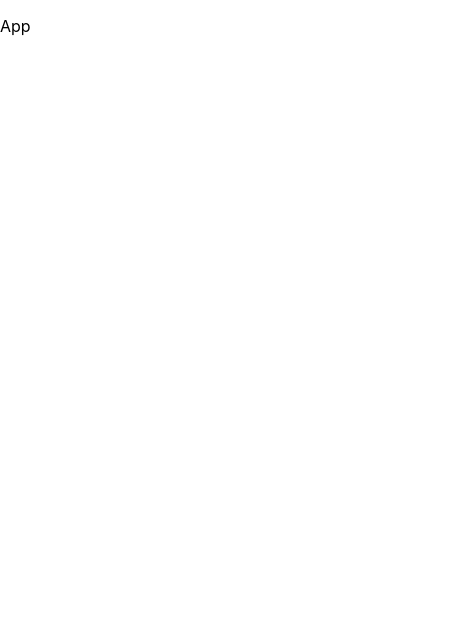
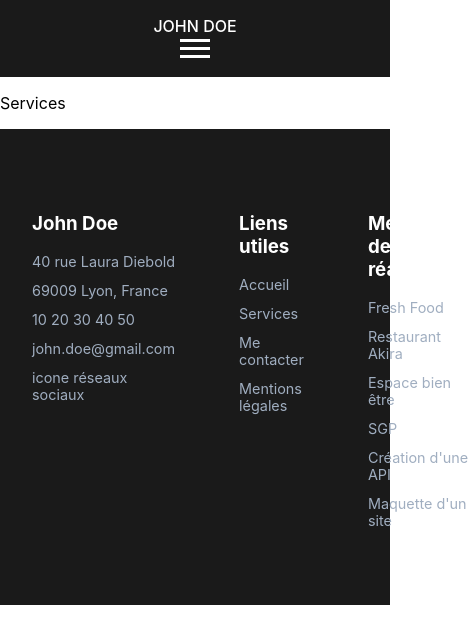
Before and after one commit to Sovegn/DeDetter_Victor_Devoir_5_PORTFOLIO, a React (Create React App) app in the folder monportfolio/: page /services in a window 390 px wide. Shown: the top 644 px of the page, 474 px wide, since content can reach past the window. Built offline with nearby package versions, Linux system fonts and the light colour scheme.

Commit message:
add navbar & footer

```diff
--- a/monportfolio/src/App.js
+++ b/monportfolio/src/App.js
@@ -1,10 +1,27 @@
-import react from 'react';
-import './App.css';
+import "./App.css";
+import { Routes, Route } from "react-router-dom";
+import Home from "./pages/Home";
+import Contact from "./pages/Contact";
+import Project from "./pages/Project";
+import Services from "./pages/Services";
+import MentionsLegales from "./pages/MentionsLegales";
+import Navbar from "./components/Navbar/Navbar";
+import Footer from "./components/Footer/Footer";
 
 function App() {
   return (
-    <div>
-      <p>App</p>
+    <div className="App">
+      <Navbar />
+      <div>
+        <Routes>
+          <Route path="/" element={<Home />} />
+          <Route path="/contact" element={<Contact />} />
+          <Route path="/mentionslegales" element={<MentionsLegales />} />
+          <Route path="/project" element={<Project />} />
+          <Route path="/services" element={<Services />} />
+        </Routes>
+      </div>
+      <Footer />
     </div>
   );
 }
--- /dev/null
+++ b/monportfolio/src/components/Footer/Footer.css
@@ -0,0 +1,27 @@
+.footer {
+    background-color: #1a1a1a;
+    color: white;
+    padding: 4rem 2rem;
+  }
+
+  .footer-grid {
+    max-width: 1200px;
+    margin: 0 auto;
+    display: grid;
+    grid-template-columns: repeat(3, 1fr);
+    gap: 4rem;
+  }
+
+
+
+  .footer-section ul {
+    list-style: none;
+    padding: 0;
+    margin: 0;
+  }
+
+  .footer-section ul li {
+    color: #a0aec0;
+    margin-bottom: 0.75rem;
+    font-size: 0.9rem;
+  }
--- /dev/null
+++ b/monportfolio/src/components/Footer/Footer.jsx
@@ -0,0 +1,43 @@
+import React from 'react'
+import './Footer.css'
+
+const Footer = () => {
+  return (
+    <footer className="footer">
+        <div className="footer-grid">
+          <div className="footer-section">
+            <h3>John Doe</h3>
+            <ul>
+              <li>40 rue Laura Diebold</li>
+              <li>69009 Lyon, France</li>
+              <li>10 20 30 40 50</li>
+              <li>john.doe@gmail.com</li>
+              <li>icone réseaux sociaux</li>
+            </ul>
+          </div>
+          <div className="footer-section">
+            <h3>Liens utiles</h3>
+            <ul>
+              <li>Accueil</li>
+              <li>Services</li>
+              <li>Me contacter</li>
+              <li>Mentions légales</li>
+            </ul>
+          </div>
+          <div className="footer-section">
+            <h3>Mes dernières réalisations</h3>
+            <ul>
+              <li>Fresh Food</li>
+              <li>Restaurant Akira</li>
+              <li>Espace bien être</li>
+              <li>SGP</li>
+              <li>Création d'une API</li>
+              <li>Maquette d'un site</li>
+            </ul>
+          </div>
+        </div>
+      </footer>
+  )
+}
+
+export default Footer
--- /dev/null
+++ b/monportfolio/src/components/Navbar/Navbar.css
@@ -0,0 +1,113 @@
+/* Navbar styles */
+.navbar {
+    background-color: #1a1a1a;
+  height: 60px;
+  width: 100%;
+  display: flex;
+  align-items: center;
+  }
+
+  .navbar-container {
+    width: 100%;
+    display: flex;
+    justify-content: space-between;
+    align-items: center;
+    padding: 0 2rem; /* Padding uniforme */
+  }
+
+  .navbar-logo {
+    color: white;
+    text-decoration: none;
+    font-weight: 500;
+    display: flex;
+    align-items: center;
+    padding-left: 0;
+  }
+
+  .nav-links {
+    display: flex;
+    align-items: center;
+    gap: 2rem;
+    margin-right: 2rem;
+  }
+
+  .nav-links a {
+    color: white;
+    text-decoration: none;
+    font-size: 0.875rem;
+    letter-spacing: 0.5px;
+    text-transform: uppercase;
+    position: relative;
+    padding: 0.5rem 0;
+    white-space: nowrap;
+  }
+
+  /* Style pour le lien actif */
+  .nav-links a.active {
+    color: #007bff;
+  }
+
+  /* Style pour le hover */
+  .nav-links a:hover {
+    color: #007bff;
+  }
+
+  /* Hamburger button */
+  .hamburger {
+    display: none;
+    flex-direction: column;
+    justify-content: space-around;
+    width: 30px;
+    height: 25px;
+    background: transparent;
+    border: none;
+    cursor: pointer;
+    padding: 0;
+    z-index: 10;
+  }
+
+  .hamburger span {
+    width: 30px;
+    height: 3px;
+    background: white;
+    transition: all 0.3s linear;
+    position: relative;
+    transform-origin: 1px;
+  }
+
+  /* Media query pour mobile et tablette */
+  @media (max-width: 768px) {
+    .hamburger {
+      display: flex;
+    }
+    .navbar {
+        height: auto;
+      }
+
+      .navbar-container {
+        flex-direction: column;
+        padding: 1rem 2rem;
+      }
+
+    .nav-links {
+      display: none;
+      position: absolute;
+      top: 60px;
+      left: 0;
+      right: 0;
+      flex-direction: column;
+      background-color: #1a1a1a;
+      padding: 1rem 0;
+      margin: 0;
+      text-align: center;
+      align-items: center;
+    gap: 1rem;
+    margin-right: 0;
+    width: 100%;
+    }
+
+    .nav-links.active {
+      display: flex;
+    }
+
+  }
--- /dev/null
+++ b/monportfolio/src/components/Navbar/Navbar.jsx
@@ -0,0 +1,50 @@
+import React, { useState } from 'react';
+import { NavLink } from 'react-router-dom';
+import Logo from '../logo/Logo';
+import './Navbar.css';
+
+const Navbar = () => {
+  const [isOpen, setIsOpen] = useState(false);
+
+  const toggleMenu = () => {
+    setIsOpen(!isOpen);
+  };
+
+  return (
+    <nav className="navbar">
+      <div className="navbar-container">
+        <div className="navbar-logo">
+          <Logo />
+        </div>
+
+        {/* Hamburger button */}
+        <button className="hamburger" onClick={toggleMenu} aria-label="Menu">
+          <span className={isOpen ? 'active' : ''}></span>
+          <span className={isOpen ? 'active' : ''}></span>
+          <span className={isOpen ? 'active' : ''}></span>
+        </button>
+
+        {/* Navigation links */}
+        <div className={`nav-links ${isOpen ? 'active' : ''}`}>
+          <NavLink to="/" onClick={() => setIsOpen(false)}>
+            HOME
+          </NavLink>
+          <NavLink to="/services" onClick={() => setIsOpen(false)}>
+            SERVICES
+          </NavLink>
+          <NavLink to="/project" onClick={() => setIsOpen(false)}>
+            PORTFOLIO
+          </NavLink>
+          <NavLink to="/contact" onClick={() => setIsOpen(false)}>
+            CONTACT
+          </NavLink>
+          <NavLink to="/mentionslegales" onClick={() => setIsOpen(false)}>
+            MENTIONS LÉGALES
+          </NavLink>
+        </div>
+      </div>
+    </nav>
+  );
+};
+
+export default Navbar;
--- a/monportfolio/src/index.js
+++ b/monportfolio/src/index.js
@@ -3,11 +3,15 @@ import ReactDOM from 'react-dom/client';
 import './index.css';
 import App from './App';
 import reportWebVitals from './reportWebVitals';
+import { BrowserRouter } from 'react-router-dom';
 
 const root = ReactDOM.createRoot(document.getElementById('root'));
 root.render(
   <React.StrictMode>
+    <BrowserRouter>
     <App />
+    </BrowserRouter>
+
   </React.StrictMode>
 );
 
```
Also changed, not shown: monportfolio/src/logo.svg (deleted).
